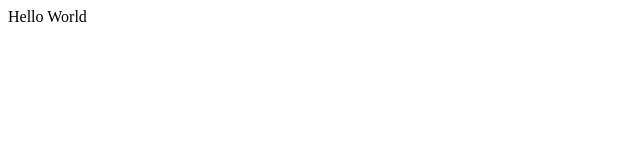
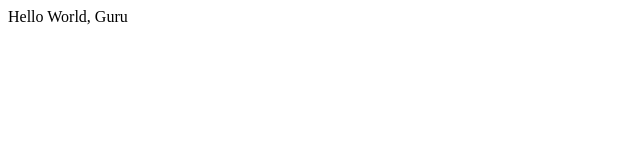
Before and after one commit to guruhj/opentutorials-guruhj, a plain HTML site: page index.html in a window 1280 px wide. Shown: the full height of the page, 0-640 px from the left. Drawn offline with Linux system fonts and the light colour scheme.

Commit message:
change index.html

```diff
--- a/index.html
+++ b/index.html
@@ -19,6 +19,6 @@
 	</head>
 
 	<body>
-		Hello World
+		Hello World, Guru
 	</body>
 </html>
```
